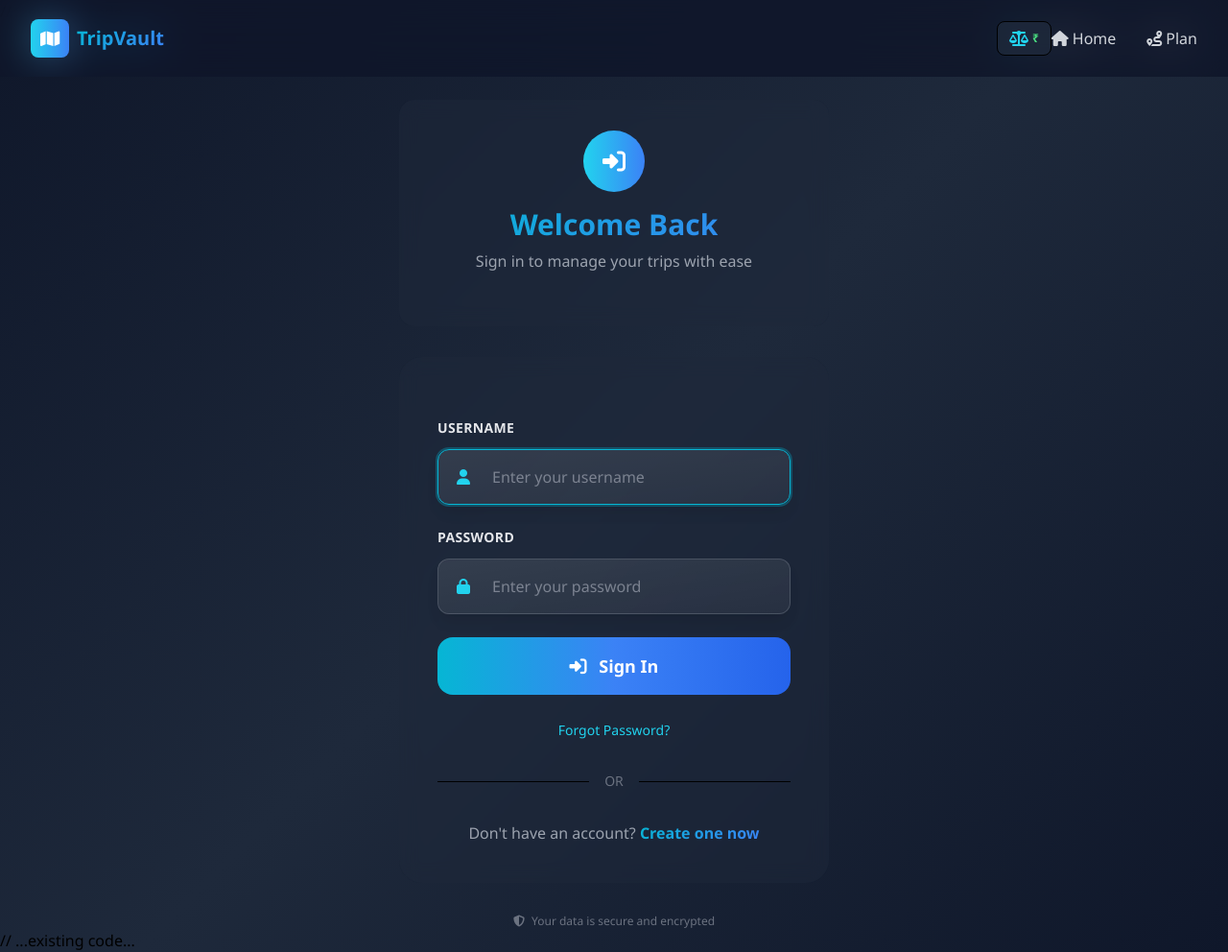
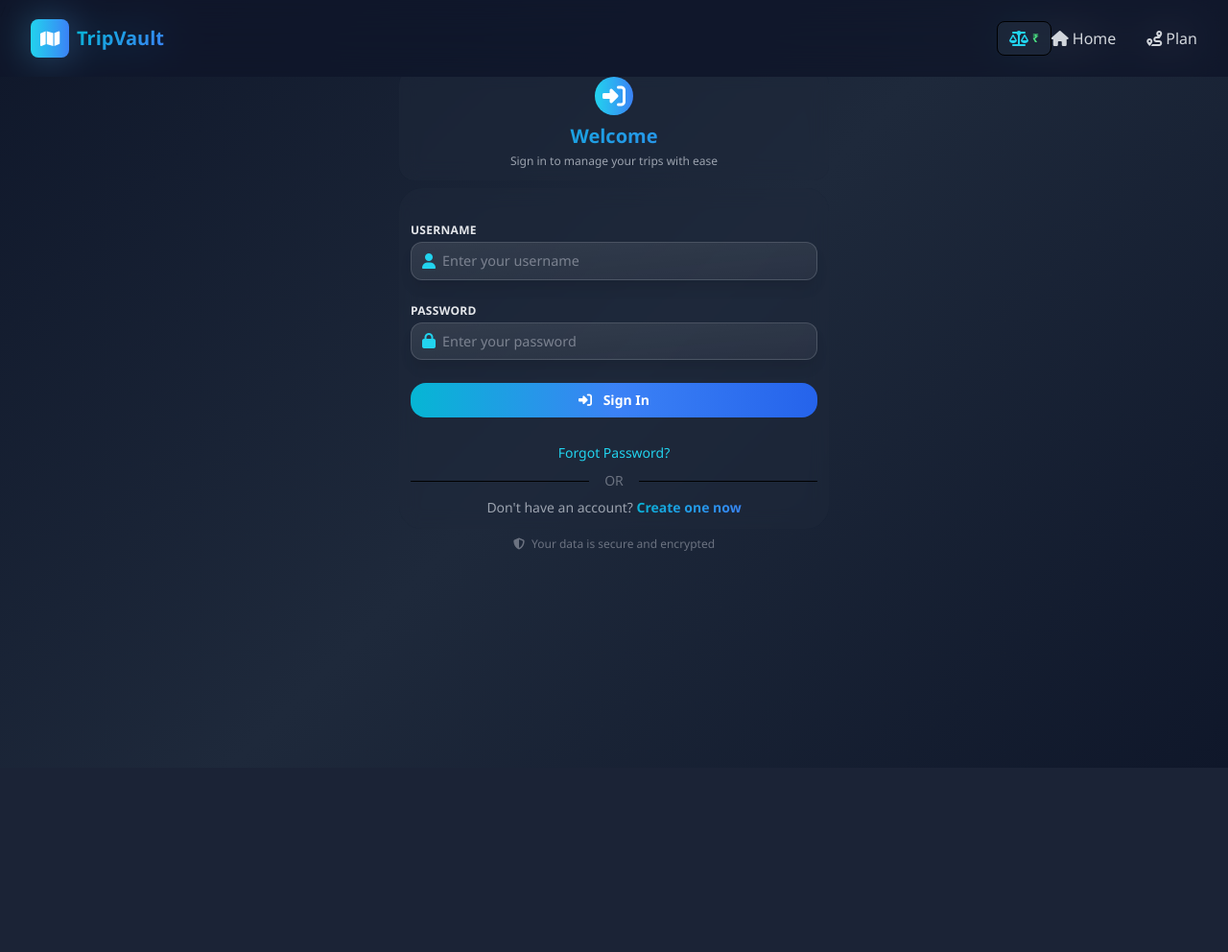
Before and after one commit to abhishekjais-124/tripVault, a Django app: page /tripvault/user/login/ in a window 1280 px wide. Shown: the whole page at 96% size. After the commit the page ends 574 px from the top, so only its background shows below. Run offline with Django 5.2, Linux system fonts and the light colour scheme; some libraries are stand-ins or nearby versions.

Commit message:
Login register UI updates

```diff
--- a/user/templates/user/login.html
+++ b/user/templates/user/login.html
@@ -3,19 +3,19 @@
 {% block title %} Login {% endblock title %}
 
 {% block body %}
-<div class="min-h-screen flex items-center justify-center pt-20 px-4">
+<div class="min-h-screen flex flex-col items-center justify-start px-2" style="overflow: hidden;">
     <div class="w-full max-w-md">
         <!-- Welcome Card -->
-        <div class="glass rounded-2xl p-8 mb-8 text-center">
-            <div class="w-16 h-16 bg-gradient-to-r from-cyan-400 to-blue-500 rounded-full flex items-center justify-center mx-auto mb-4">
+        <div class="glass rounded-2xl p-2 mb-2 text-center" style="margin-top:3rem;">
+            <div class="w-10 h-10 bg-gradient-to-r from-cyan-400 to-blue-500 rounded-full flex items-center justify-center mx-auto mb-2">
                 <i class="fas fa-sign-in-alt text-white text-2xl"></i>
             </div>
-            <h1 class="text-3xl font-bold gradient-text mb-2">Welcome Back</h1>
-            <p class="text-gray-400 mb-6">Sign in to manage your trips with ease</p>
+            <h2 class="text-xl font-bold gradient-text mb-1">Welcome</h2>
+            <p class="text-gray-400 text-xs mb-1">Sign in to manage your trips with ease</p>
         </div>
 
         <!-- Login Form -->
-        <div class="glass rounded-3xl p-10 shadow-2xl border border-gray-700/50">
+        <div class="glass rounded-3xl p-3 shadow-2xl border border-gray-700/50">
             {% if form.non_field_errors %}
             <div class="glass rounded-xl p-4 mb-6 border-l-4 border-red-500 text-red-100">
                 <strong>{{ form.non_field_errors.as_text }}</strong>
@@ -26,17 +26,37 @@
                 {% csrf_token %}
 
                 {% for field in form %}
-                    <div class="space-y-3">
-                        <label for="{{ field.id_for_label }}" class="block text-sm font-bold text-gray-200 uppercase tracking-wide">
+                    <div class="space-y-0.5">
+                        <label for="{{ field.id_for_label }}" class="block text-xs font-bold text-gray-200 uppercase tracking-wide mb-1">
                             {{ field.label }}
                         </label>
                         <div class="relative">
                             {% if field.field.widget.input_type == 'password' %}
-                                <i class="fas fa-lock absolute left-5 top-1/2 transform -translate-y-1/2 text-cyan-400 z-10 pointer-events-none"></i>
+                                <i class="fas fa-lock absolute left-3 top-1/2 transform -translate-y-1/2 text-cyan-400 z-10 pointer-events-none"></i>
                             {% else %}
-                                <i class="fas fa-user absolute left-5 top-1/2 transform -translate-y-1/2 text-cyan-400 z-10 pointer-events-none"></i>
+                                <i class="fas fa-user absolute left-3 top-1/2 transform -translate-y-1/2 text-cyan-400 z-10 pointer-events-none"></i>
                             {% endif %}
-                            {{ field }}
+                            {% if field.field.widget.input_type == 'password' %}
+                                <input type="password" name="{{ field.html_name }}" id="{{ field.id_for_label }}" class="login-input" placeholder="Enter your password" required />
+                            {% elif field.field.widget.input_type == 'text' %}
+                                <input type="text" name="{{ field.html_name }}" id="{{ field.id_for_label }}" class="login-input" placeholder="Enter your username" required />
+                            {% else %}
+                                {{ field }}
+                            {% endif %}
+                            <script>
+                            // Prevent spaces in username and password fields
+                            document.addEventListener('DOMContentLoaded', function() {
+                                var inputs = document.querySelectorAll('input[type="text"], input[type="password"]');
+                                inputs.forEach(function(input) {
+                                    input.addEventListener('keydown', function(e) {
+                                        if (e.key === ' ') e.preventDefault();
+                                    });
+                                    input.addEventListener('input', function(e) {
+                                        this.value = this.value.replace(/\s/g, '');
+                                    });
+                                });
+                            });
+                            </script>
                             {% if field.errors %}
                                 <div class="text-red-400 text-sm mt-2">
                                     {{ field.errors }}
@@ -46,7 +66,7 @@
                     </div>
                 {% endfor %}
 
-                <button type="submit" class="w-full bg-gradient-to-r from-cyan-500 via-blue-500 to-blue-600 hover:from-cyan-600 hover:via-blue-600 hover:to-blue-700 text-white font-bold py-4 px-6 rounded-2xl transition-all duration-300 transform hover:shadow-2xl active:scale-95 text-lg">
+                <button type="submit" class="w-full bg-gradient-to-r from-cyan-500 via-blue-500 to-blue-600 hover:from-cyan-600 hover:via-blue-600 hover:to-blue-700 text-white font-bold py-2 px-3 rounded-2xl transition-all duration-300 transform hover:shadow-2xl active:scale-95 text-sm">
                     <i class="fas fa-sign-in-alt mr-2"></i> Sign In
                 </button>
 
@@ -59,7 +79,7 @@
             </form>
 
             <!-- Divider -->
-            <div class="flex items-center my-8">
+            <div class="flex items-center my-2">
                 <div class="flex-1 border-t border-gray-600"></div>
                 <div class="px-4 text-gray-500 text-sm font-medium">OR</div>
                 <div class="flex-1 border-t border-gray-600"></div>
@@ -67,7 +87,7 @@
 
             <!-- Register Link -->
             <div class="text-center">
-                <p class="text-gray-400">
+                <p class="text-gray-400 text-sm">
                     Don't have an account?
                     <a href="{% url 'customerregistration' %}" class="gradient-text font-bold hover:underline transition-all">
                         Create one now
@@ -77,7 +97,7 @@
         </div>
 
         <!-- Footer -->
-        <div class="text-center mt-8">
+        <div class="text-center mt-2">
             <p class="text-gray-500 text-xs">
                 <i class="fas fa-shield-alt mr-1"></i> Your data is secure and encrypted
             </p>
@@ -93,8 +113,8 @@
         border: 1px solid rgba(107, 114, 128, 0.5) !important;
         color: white !important;
         border-radius: 0.75rem !important;
-        padding: 1rem 1.5rem 1rem 3.5rem !important;
-        font-size: 1rem !important;
+        padding: 0.5rem 0.8rem 0.5rem 2rem !important;
+        font-size: 0.9rem !important;
         transition: all 0.3s ease !important;
         box-shadow: 0 10px 15px -3px rgba(0, 0, 0, 0.1) !important;
     }
@@ -129,4 +149,10 @@
         margin: 0 !important;
     }
 </style>
+<style>
+    html, body {
+        overflow: hidden !important;
+        height: 100vh !important;
+    }
+</style>
 {% endblock body %}
```
Also changed, not shown: user/templates/user/customerregistration.html (+17 -17 lines), user/templates/user/forgot_password.html (+4 -4 lines).
